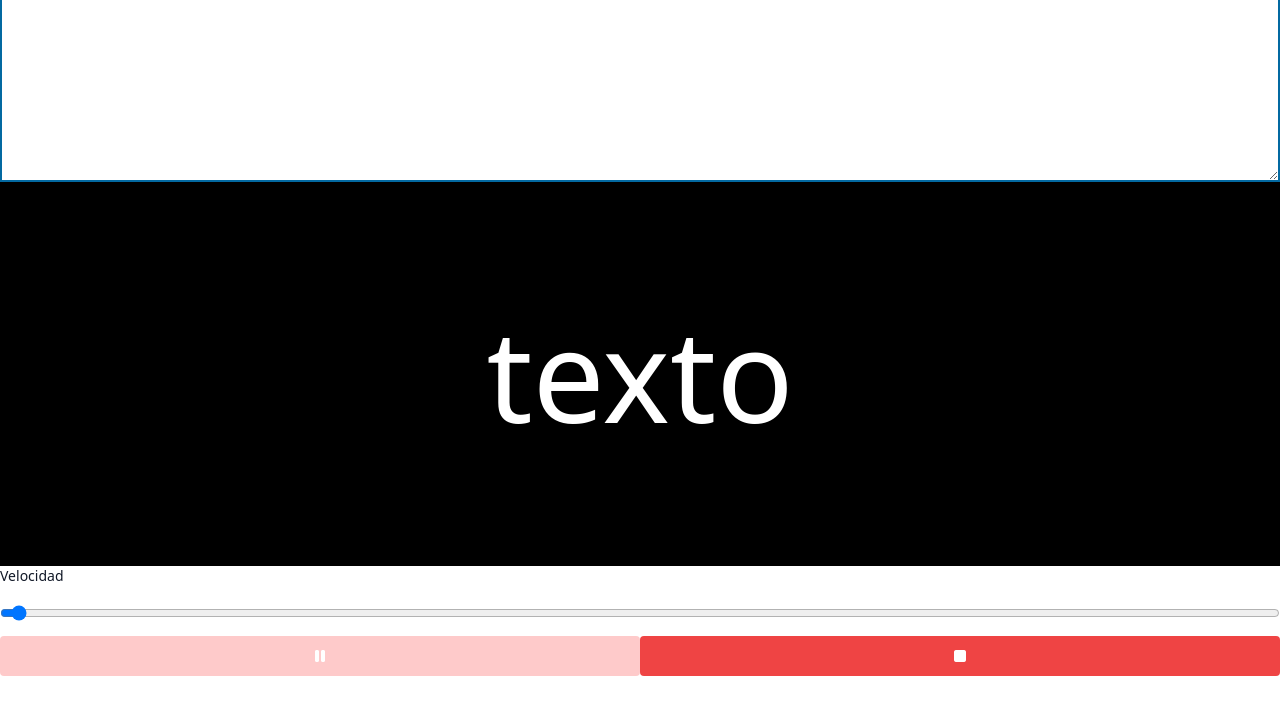
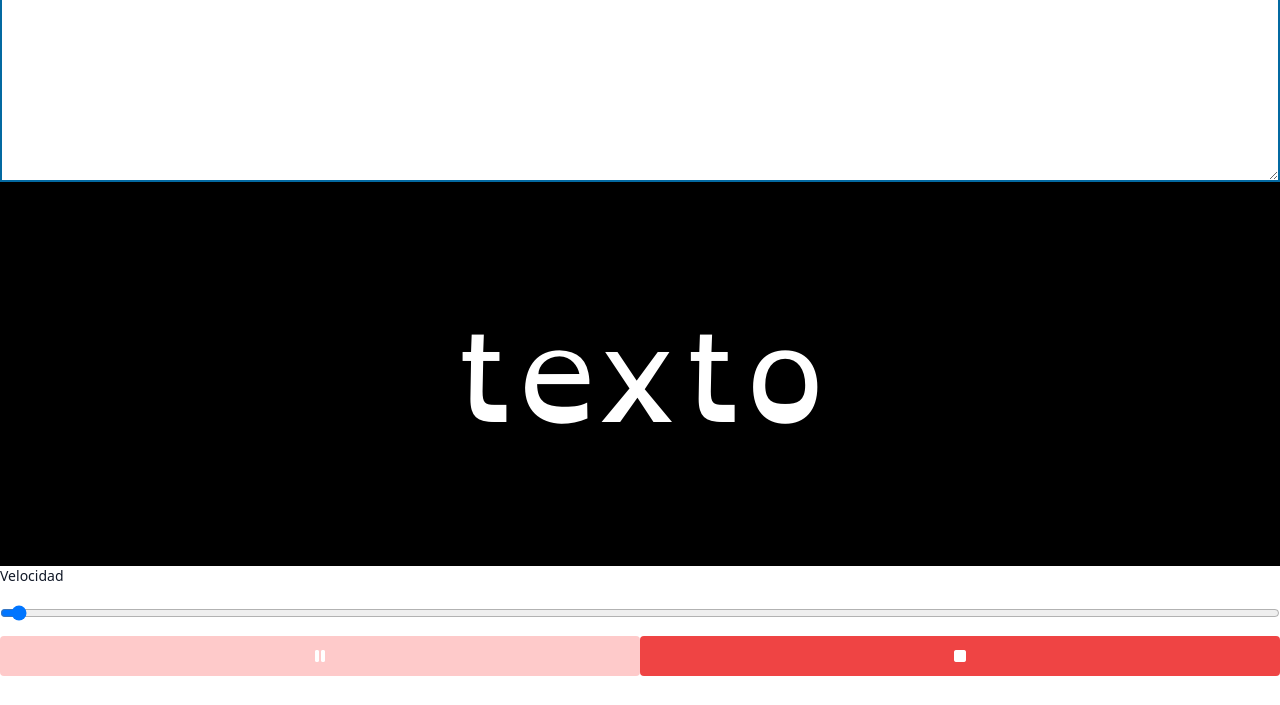
Before and after one commit to nexus122/Lector-Dinamico, a plain HTML site: page index.html in a window 1280 px wide. Both pictures are taken after a click on the button 320 px from the left and 751 px from the top of the page. Shown: the part 95-800 px from the top of the page. Drawn offline with nearby package versions, Linux system fonts and the light colour scheme.

Commit message:
Tipografia Open Dyslexic

```diff
--- a/index.html
+++ b/index.html
@@ -11,13 +11,7 @@
 
     <!-- Tailwind -->
     <script src="https://cdn.tailwindcss.com"></script>
-    <style type="text/tailwindcss">
-        @layer utilities {
-        .content-auto {
-          content-visibility: auto;
-        }
-      }
-    </style>
+    <link rel="stylesheet" href="./style.css">
     <title>Lector de textos</title>
 </head>
     <body>
--- a/index.js
+++ b/index.js
@@ -29,7 +29,7 @@ let aux = 0;
 
 start.addEventListener("click", ()=>{
     hide("start");
-    if(textarea.value) textArray = textarea.value.split(" ");
+    if(textarea.value) textArray = textarea.value.split(/\s+|\n/);
     escritor = setInterval(()=>{
             pantalla.innerHTML = textArray[aux];
             aux++;
--- /dev/null
+++ b/style.css
@@ -0,0 +1,8 @@
+@font-face {
+    font-family: "dyslexic";
+    src: url("./assets/OpenDyslexic-Regular.otf") format("truetype");
+  }
+
+  #pantalla {
+    font-family: "dyslexic", sans-serif;
+  }
```
Also changed, not shown: assets/OpenDyslexic-Regular.otf (added).
